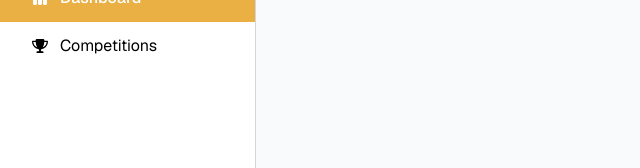
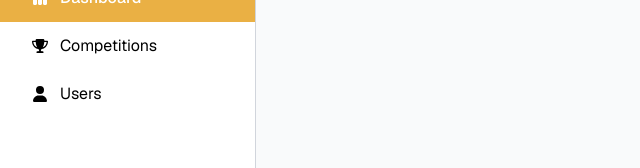
Before and after one commit to rvcarcueva2/pti-web, a Next.js app in the folder web/: page /admin-panel/dashboard in a window 1280 px wide. Shown: the part 166-334 px from the top of the page, without its empty margins (0-640 px from the left). Built offline with nearby package versions, Linux system fonts and the light colour scheme; no server answers.

Commit message:
modified admin panel sidebar

```diff
--- a/web/app/components/AdminPanelSidebar.tsx
+++ b/web/app/components/AdminPanelSidebar.tsx
@@ -6,7 +6,7 @@ import Image from 'next/image';
 import { useEffect, useState } from 'react';
 import { supabase } from '@/lib/supabaseClient';
 import { FontAwesomeIcon } from '@fortawesome/react-fontawesome';
-import { faChartSimple, faTrophy, faFile } from '@fortawesome/free-solid-svg-icons';
+import { faChartSimple, faTrophy, faUser } from '@fortawesome/free-solid-svg-icons';
 
 const AdminPanelSidebar = () => {
   const pathname = usePathname();
@@ -102,13 +102,11 @@ const AdminPanelSidebar = () => {
       href: '/admin-panel/competitions',
       icon: faTrophy,
     },
-
-
-    // {
-    //   label: 'Results',
-    //   href: '/admin-panel/results',
-    //   icon: faFile,
-    // },
+    {
+    label: 'Users',
+    href: '/admin-panel/users',
+    icon: faUser,
+    },
   ];
 
   return (
```
